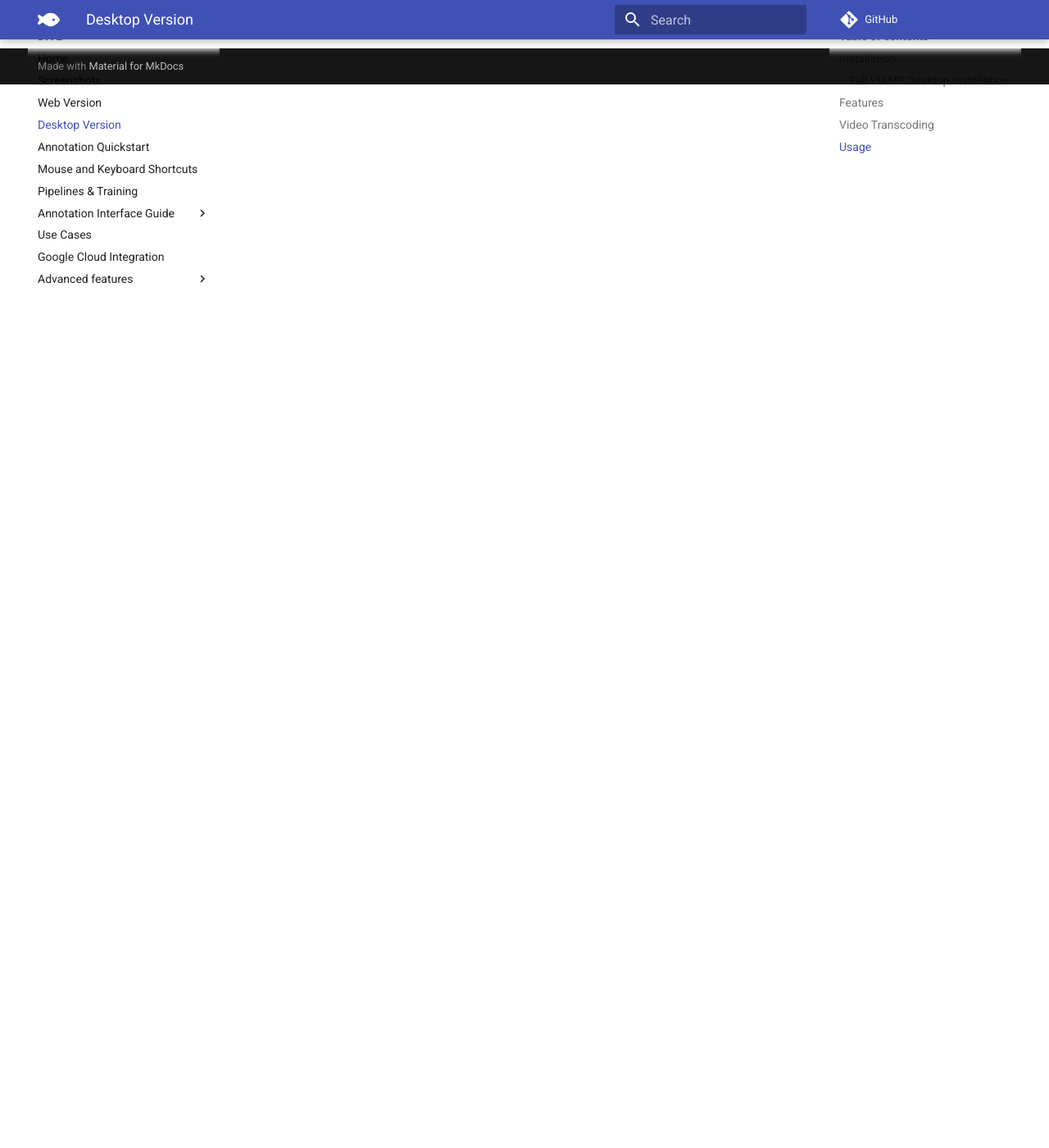
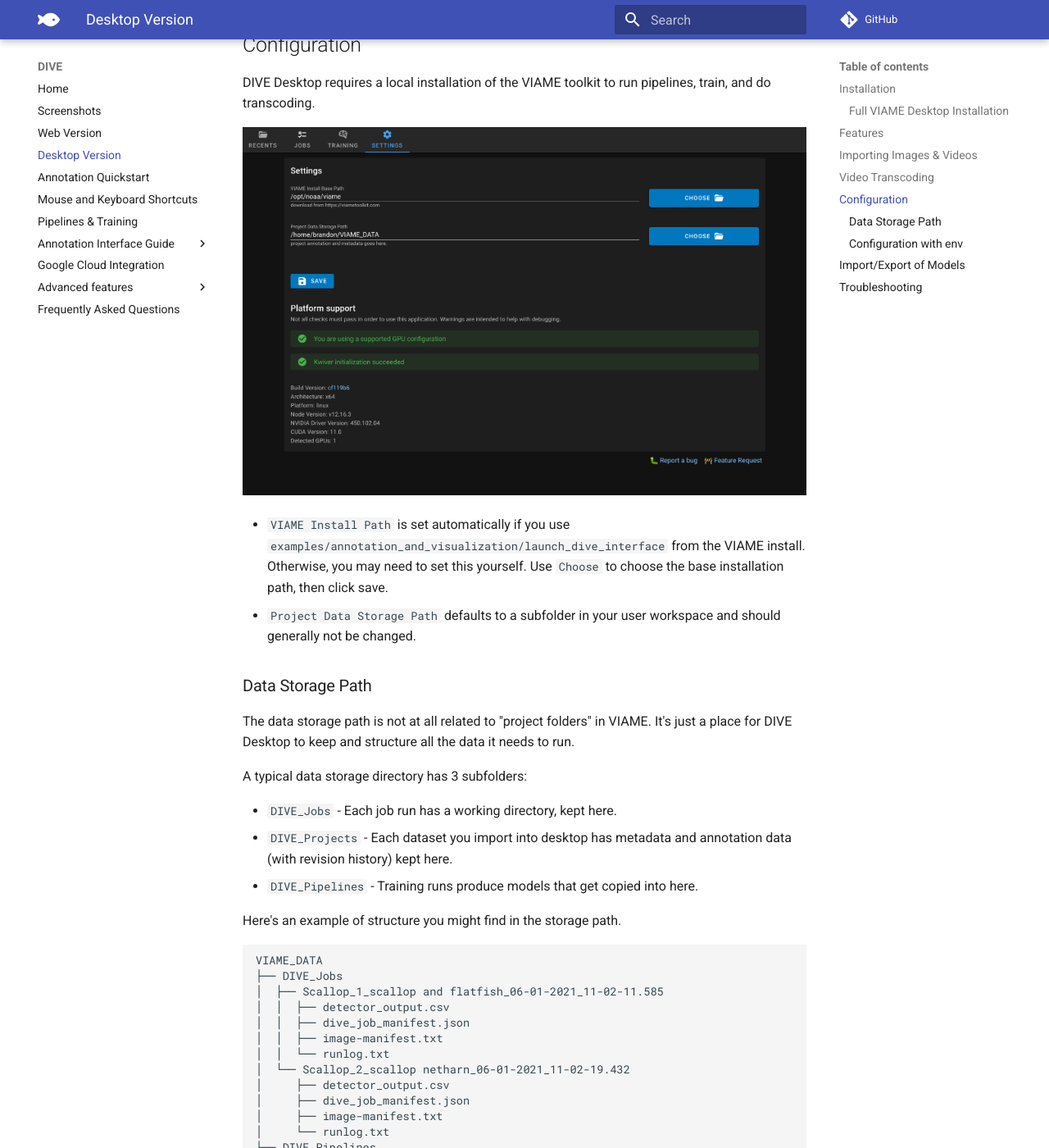
Before and after one commit to Kitware/dive, an MkDocs documentation site: the page built from docs/Dive-Desktop.md, in a window 1280 px wide and 1400 px high, scrolled down 2132 px. Shown: the whole window at 82% size. Built offline with MkDocs 1.6.1 and Material for MkDocs 9.7.7, drawn with Linux system fonts in a browser that asks for light colours; comment, search, counter and statistics services are not loaded; some of the changed text lies outside the part shown.

Commit message:
Docs/desktop config (#793)
* wip

* Update docs

* Update docs/Dive-Desktop.md

Co-authored-by: BryonLewis <61746913+BryonLewis@users.noreply.github.com>

* Add comment about folder name

Co-authored-by: BryonLewis <61746913+BryonLewis@users.noreply.github.com>

````diff
--- a/docs/Dive-Desktop.md
+++ b/docs/Dive-Desktop.md
@@ -29,6 +29,15 @@ Full Windows and Linux support.  Annotation support for MacOS.
 * Annotate video and images on your computer (Instead of uploading to a server)
 * Run pipelines and training on multiple datasets using locally installed VIAME
 
+![images/Banner.png](images/Banner.png)
+
+## Importing Images & Videos
+
+* For video, DIVE will ask you to point directly to a file.
+* For images, DIVE Desktop imports **entire directories**.  That means all images from a single folder will be imported as a dataset.  You can use globbing to filter the contents of an image directory during import.
+
+**Annotation Files** - In either case, either a `*.csv` or a `result*.json` annotaton file should be located in the same directory as the source media, and will be automatically discovered during import.  Annotation files are not required.
+
 ## Video Transcoding
 
 DIVE Desktop is an [Electron](https://www.electronjs.org/) application built on web technologies.  Certain video codecs require automatic transcoding to be usable.  Video will be transcoded unless _all_ the following conditions are met.
@@ -36,12 +45,91 @@ DIVE Desktop is an [Electron](https://www.electronjs.org/) application built on
 * `codec` = `h264`
 * `sample_aspect_ratio (SAR)` = `1:1`
 
-## Usage
+## Configuration
 
-DIVE Desktop generally requires a local installation of the VIAME toolkit to be fully functional.  It works on its own as a media annotator, but requires VIAME to perform analysis pipelines and model training.
+DIVE Desktop requires a local installation of the VIAME toolkit to run pipelines, train, and do transcoding.
+
+![Desktop Settings](images/General/desktop-settings.png)
+
+* `VIAME Install Path` is set automatically if you use `examples/annotation_and_visualization/launch_dive_interface` from the VIAME install.  Otherwise, you may need to set this yourself.  Use `Choose` to choose the base installation path, then click save.
+* `Project Data Storage Path` defaults to a subfolder in your user workspace and should generally not be changed.
+
+### Data Storage Path
+
+The data storage path is not at all related to "project folders" in VIAME.  It's just a place for DIVE Desktop to keep and structure all the data it needs to run.
+
+A typical data storage directory has 3 subfolders:
+
+* `DIVE_Jobs` - Each job run has a working directory, kept here.
+* `DIVE_Projects` - Each dataset you import into desktop has metadata and annotation data (with revision history) kept here.
+* `DIVE_Pipelines` - Training runs produce models that get copied into here.
+
+Here's an example of structure you might find in the storage path.
+
+``` text
+VIAME_DATA
+├── DIVE_Jobs
+│  ├── Scallop_1_scallop and flatfish_06-01-2021_11-02-11.585
+│  │  ├── detector_output.csv
+│  │  ├── dive_job_manifest.json
+│  │  ├── image-manifest.txt
+│  │  └── runlog.txt
+│  └── Scallop_2_scallop netharn_06-01-2021_11-02-19.432
+│     ├── detector_output.csv
+│     ├── dive_job_manifest.json
+│     ├── image-manifest.txt
+│     └── runlog.txt
+├── DIVE_Pipelines
+│  ├── My Fish SVM Demo
+│  │  ├── detector.pipe
+│  │  └── fish.svm
+│  └── Quadcam_Fish_Detector_SVM
+│     ├── detector.pipe
+│     └── fish.svm
+└── DIVE_Projects
+   ├── fish_training_data_c_jp7hq88vfv
+   │  ├── auxiliary
+   │  │  └── result_06-01-2021_10-55-38.627.json
+   │  ├── meta.json
+   │  └── result_06-01-2021_04-53-38.050.json
+   └── scallop_2_jrgdq760gu
+      ├── auxiliary
+      │  └── result_06-01-2021_10-54-56.034.json
+      ├── meta.json
+      └── result_06-01-2021_11-02-35.857.json
+```
+
+### Configuration with env
+
+DIVE Desktop looks for the these environment variables on launch.
 
 | Name | Default | Description |
 | ---- | ------- | ----------- |
 | DIVE_VIAME_INSTALL_PATH | /opt/noaa/viame (linux/macos) C:\Program Files\VIAME (windows) | location of VIAME installation.  Users may override this value in the settings pane |
 
-![images/Banner.png](images/Banner.png)
+## Import/Export of Models
+
+Trained models are kept in `${Project Data Storage Path}/DIVE_Pipelines` as described above.  Each model file consists of exactly 1 pipe file and some number of other model files.
+
+* The pipe file can be one of `detector.pipe`, `tracker.pipe`, or `generate.pipe`.
+* Other files can be `.zip`, `.svm`, `.lbl`, or `.cfg`.
+
+You can use exteranally trained models in DIVE by creating a folder containing these files.  The name of the configuration or pipeline in dive will be the folder name you create.
+
+## Troubleshooting
+
+> I imported some data, but I don't see my annotations
+
+See [Importing images and video above](#importing-images-videos).
+
+> ffmpeg not installed, please download and install VIAME Toolkit from the main page
+
+DIVE Desktop relies on an installtion of `ffmpeg` for transcoding videos and some images.  This tool comes with the VIAME installtion.  Verify your VIAME Install Base Path is correct.
+
+> Some VIAME canned pipelines are missing?
+
+If you don't see some pipelines you expect, you may not have installed the addons (also called Optional Patches) yet.  Download and install these based on the [VIAME installation docs](https://github.com/viame/VIAME#installations).
+
+> Other issues
+
+If you're experience problems or have questions about DIVE Desktop, [contact us](index.md#get-help) and include the content from the settings page such as `Build Version` as well as your currently installed VIAME version.
--- a/mkdocs.yml
+++ b/mkdocs.yml
@@ -36,12 +36,12 @@ nav:
     - Track List: UI-Track-List.md
     - Interpolation: UI-Interpolation.md
     - Attributes: Attributes.md
-  - Use Cases: Use-Cases.md
   - Google Cloud Integration: Google-Cloud.md
   - Advanced features:
     - Custom Pipeline Upload: Pipeline-Upload.md
     - Command Line Tools: Command-Line-Tools.md
     - Server Operator Guide: Server-Operator.md
+  - Frequently Asked Questions: FAQ.md
 
 google_analytics:
   - UA-6042509-43
````
Also changed, not shown: docs/FAQ.md (added, +42 -0 lines), docs/Use-Cases.md (deleted, +0 -50 lines).
